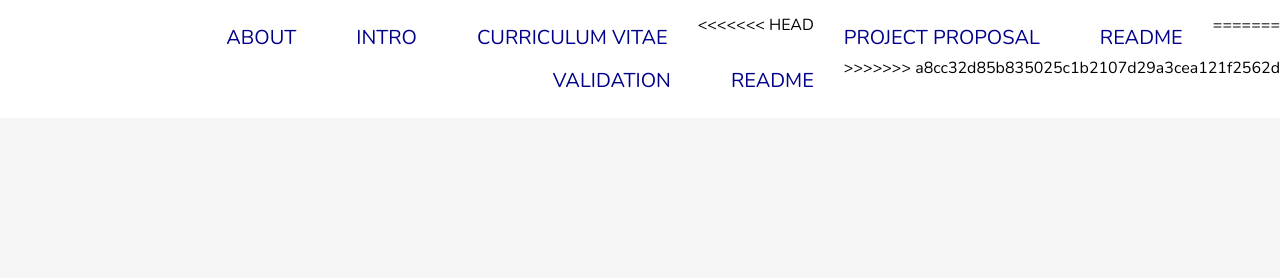
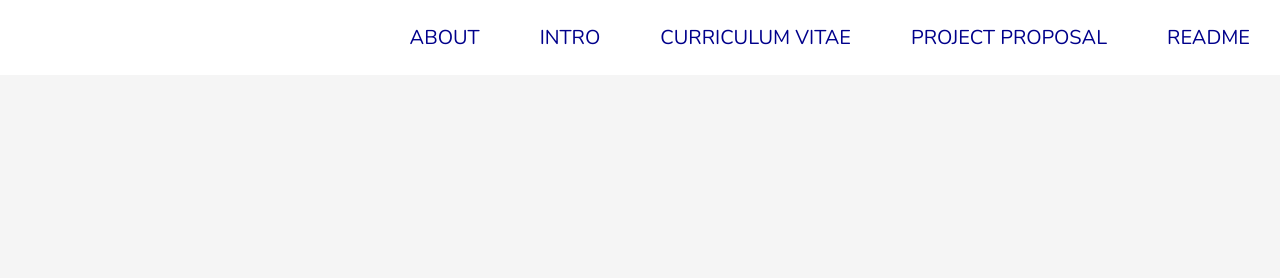
Before and after one commit to nabi-hassan/assignment2, a plain HTML site: page index.html in a window 1280 px wide. Shown: the top 278 px of the page. Drawn offline with nearby package versions, Linux system fonts and the light colour scheme.

Commit message:
fifth commit

```diff
--- a/index.html
+++ b/index.html
@@ -18,13 +18,8 @@
       <li><a href="#">About</a></li>
       <li><a href="intro.html">Intro</a></li>
       <li><a href="cv.html">curriculum vitae</a></li>
-<<<<<<< HEAD
       <li><a href="ProjectProposal.html">Project Proposal</a></li>
       <li><a href="#">Readme</a></li>
-=======
-      <li><a href="#">Validation</a></li>
-      <li><a href="readme.html">Readme</a></li>
->>>>>>> a8cc32d85b835025c1b2107d29a3cea121f2562d
     </ul>
   </nav>
   <!-- page header -->
```
